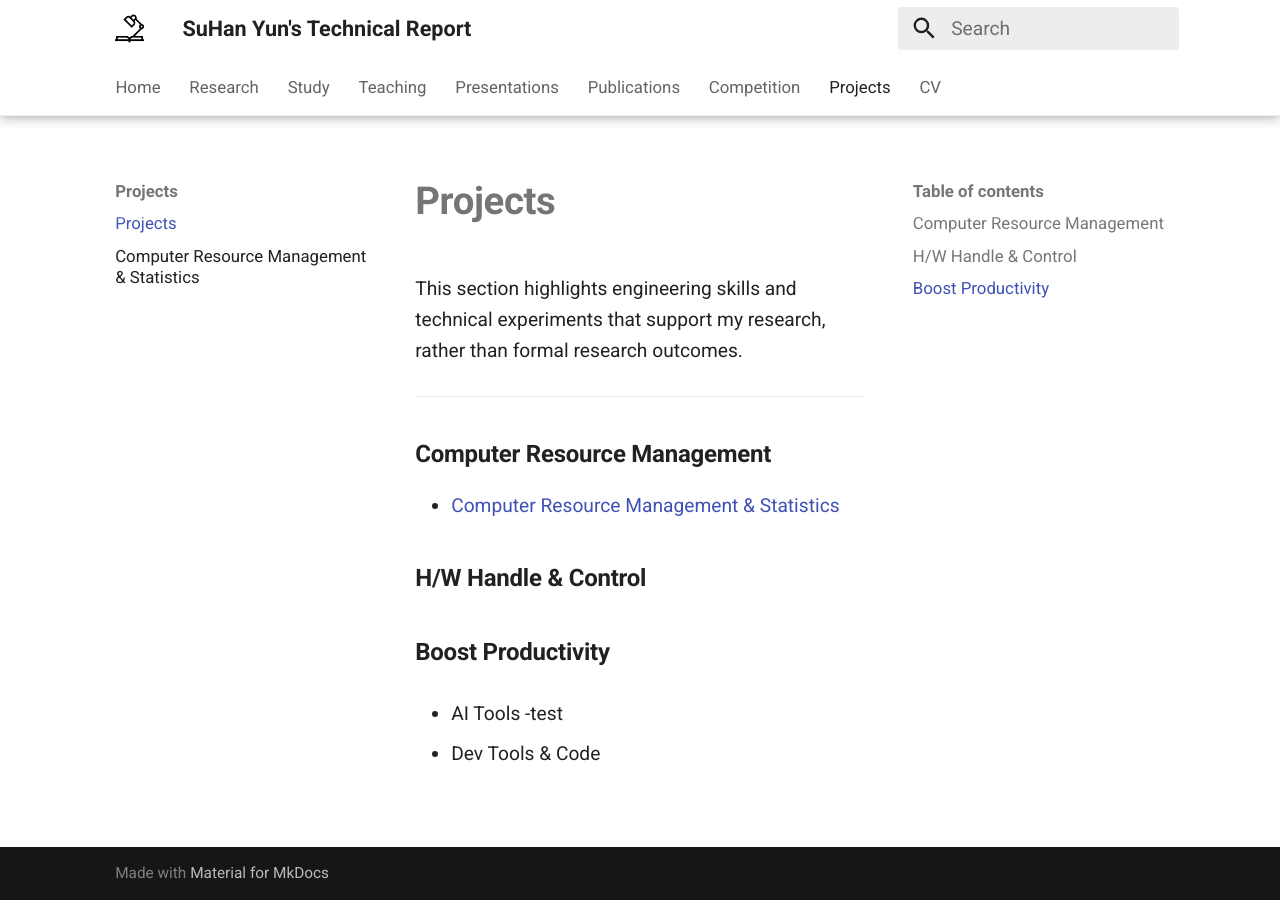
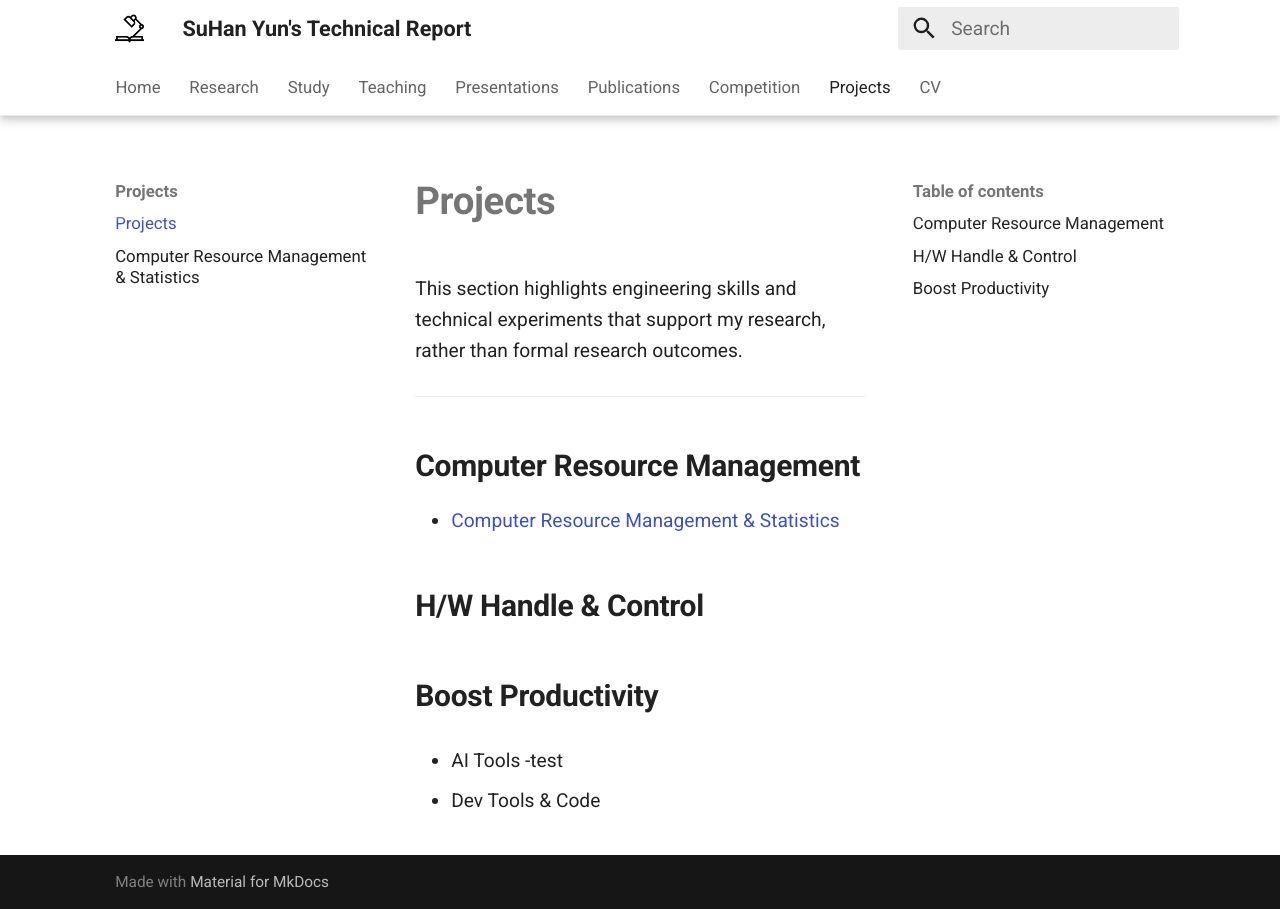
Before and after one commit to YSH-research/YSH-research.github.io, an MkDocs documentation site: the page built from docs/Project/projects.md, in a window 1280 px wide. Built offline with MkDocs 1.6.1 and Material for MkDocs 9.7.7, drawn with Linux system fonts in a browser that asks for light colours.

```diff
--- a/docs/Project/projects.md
+++ b/docs/Project/projects.md
@@ -4,13 +4,13 @@ This section highlights engineering skills and technical experiments that suppor
 
 ---
 
-### **Computer Resource Management**
+## **Computer Resource Management**
 
 - [Computer Resource Management & Statistics](Computer-Resource-Management/computer-resource-management.md)
 
-### **H/W Handle & Control**
+## **H/W Handle & Control**
 
-### **Boost Productivity**
+## **Boost Productivity**
 
 - AI Tools
     -test
```
Also changed, not shown: docs/Project/Computer-Resource-Management/computer-resource-management.md (line endings or trailing spaces).
